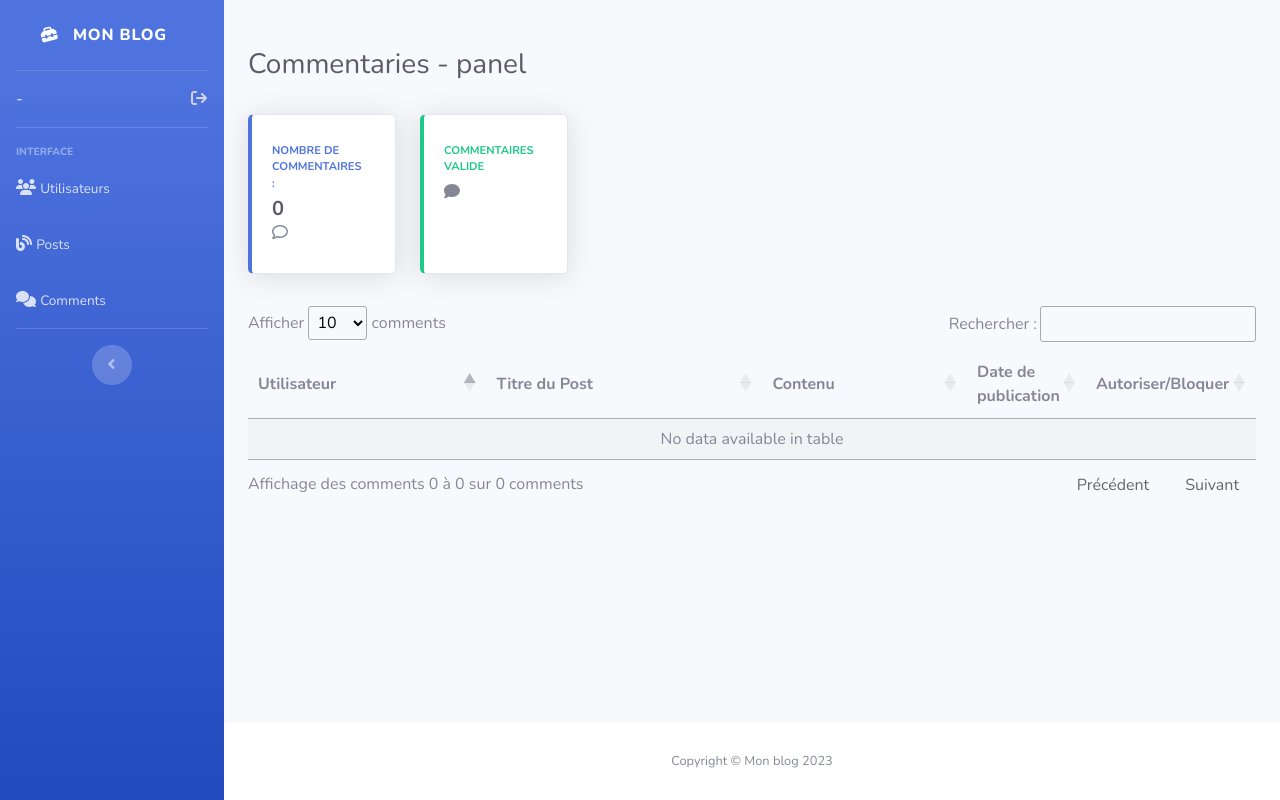
After one commit to Timothe-Raynaud/blog, a PHP site: template templates/back/pages/comments.html.twig in a window 1280 px wide. The commit adds this page. Run offline with PHP 8.4, Linux system fonts and the light colour scheme; the template is opened without the code that fills it, so the values that code supplies are empty; some libraries are stand-ins or nearby versions.

Commit message:
:sparkles: Add comments to back

```diff
--- a/public/js/back/datatable.js
+++ b/public/js/back/datatable.js
@@ -73,7 +73,39 @@ $(document).ready(function () {
             { responsivePriority: 2, targets: 5},
             { responsivePriority: 1, targets: 6},
             { responsivePriority: 1, targets: 7},
-        ]
+        ],
     });
 
 });
+
+
+// Comments Datatable
+$(document).ready(function () {
+    $('#comments-datatable').DataTable({
+        language: {
+            search: "Rechercher&nbsp;:",
+            lengthMenu:    "Afficher _MENU_ comments",
+            info:           "Affichage des comments _START_ &agrave; _END_ sur _TOTAL_ comments",
+            infoEmpty:      "Affichage des comments 0 &agrave; 0 sur 0 comments",
+            infoFiltered:   "(filtr&eacute; de _MAX_ &eacute;l&eacute;ments au total)",
+            paginate: {
+                first: "Premier",
+                previous: "Pr&eacute;c&eacute;dent",
+                next: "Suivant",
+                last: "Dernier"
+            },
+        },
+        "columnDefs": [
+
+            {
+                "width": "0",
+                "targets": 3
+            },
+            {
+                "width": "0",
+                "targets": 4
+            },
+        ],
+    });
+
+});
--- a/templates/back/layouts/_sidebar.html.twig
+++ b/templates/back/layouts/_sidebar.html.twig
@@ -29,7 +29,6 @@
             Interface
         </div>
 
-        <!-- Nav Item - Pages Collapse Menu -->
         <li class="nav-item">
             <a class="nav-link collapsed" href="/admin-users">
                 <i class="fa-solid fa-users"></i>
@@ -37,7 +36,6 @@
             </a>
         </li>
 
-        <!-- Nav Item - Utilities Collapse Menu -->
         <li class="nav-item">
             <a class="nav-link collapsed" href="/admin-posts">
                 <i class="fa-solid fa-blog"></i>
@@ -45,10 +43,15 @@
             </a>
         </li>
 
-        <!-- Divider -->
+        <li class="nav-item">
+            <a class="nav-link collapsed" href="/admin-comments">
+                <i class="fa-solid fa-comments"></i>
+                <span>Comments</span>
+            </a>
+        </li>
+
         <hr class="sidebar-divider d-none d-md-block">
 
-        <!-- Sidebar Toggler (Sidebar) -->
         <div class="text-center d-none d-md-inline">
             <button class="rounded-circle border-0" id="sidebarToggle"></button>
         </div>
--- /dev/null
+++ b/templates/back/pages/comments.html.twig
@@ -0,0 +1,99 @@
+{% extends 'back/layouts/layout.html.twig' %}
+
+{% block main %}
+
+    <div id="content">
+
+        <div class="container-fluid">
+
+            <div class="d-sm-flex align-items-center justify-content-between my-4">
+                <h1 class="h3 mb-0 text-gray-800 mt-4">Commentaries - panel</h1>
+            </div>
+
+            <div class="row">
+
+                <div class="col-xl-2 col-md-4 mb-6 my-2">
+                    <div class="card border-left-primary shadow h-100 py-2">
+                        <div class="card-body">
+                            <div class="row no-gutters align-items-center">
+                                <div class="col mr-2">
+                                    <div class="text-xs font-weight-bold text-primary text-uppercase mb-1">
+                                        Nombre de commentaires :
+                                    </div>
+                                    <div class="h5 mb-0 font-weight-bold text-gray-800">{{ comments|length }}</div>
+                                </div>
+                                <div class="col-auto">
+                                    <i class="fa-regular fa-comment"></i>
+                                </div>
+                            </div>
+                        </div>
+                    </div>
+                </div>
+
+                <div class="col-xl-2 col-md-4 mb-6 my-2">
+                    <div class="card border-left-success shadow h-100 py-2">
+                        <div class="card-body">
+                            <div class="row no-gutters align-items-center">
+                                <div class="col mr-2">
+                                    <div class="text-xs font-weight-bold text-success text-uppercase mb-1">
+                                        Commentaires valide
+                                    </div>
+                                    <div class="h5 mb-0 font-weight-bold text-gray-800">
+                                        {{ numberOfValidatedComments }}
+                                    </div>
+                                </div>
+                                <div class="col-auto">
+                                    <i class="fa-solid fa-comment"></i>
+                                </div>
+                            </div>
+                        </div>
+                    </div>
+                </div>
+
+                <div class="col-12 my-4">
+                    <table id="comments-datatable" class="display" style="width:100%">
+                        <thead>
+                            <tr>
+                                <th>Utilisateur</th>
+                                <th>Titre du Post</th>
+                                <th>Contenu</th>
+                                <th>Date de publication</th>
+                                <th>Autoriser/Bloquer</th>
+                            </tr>
+                        </thead>
+                        <tbody>
+                        {% for comment in comments %}
+                            <tr>
+                                <td>{{ comment.username }}</td>
+                                <td>{{ comment.postTitle }}</td>
+                                <td>{{ comment.content }}</td>
+                                <td>{{ comment.published_at }}</td>
+                                {% if comment.is_validated %}
+                                    <td class="text-center">
+                                        <a href="/admin-comment-block?{{ comment.comment_id }}"
+                                           class="btn bg-danger text-white" style="width: 40px; height: 40px;">
+                                            <i class="fa-solid fa-xmark"></i>
+                                        </a>
+                                    </td>
+                                {% else %}
+                                    <td class="text-center">
+                                        <a href="/admin-comment-validated?{{ comment.comment_id }}"
+                                           class="btn bg-success text-white" style="width: 40px; height: 40px;">
+                                            <i class="fa-solid fa-check"></i>
+                                        </a>
+                                    </td>
+                                {% endif %}
+                            </tr>
+                        {% endfor %}
+                        </tbody>
+                    </table>
+                </div>
+            </div>
+        </div>
+    </div>
+
+    <div id="users-back-flash" class="d-none"></div>
+
+    <script src="js/back/pages/comments.js"></script>
+
+{% endblock %}
--- a/templates/back/pages/users.html.twig
+++ b/templates/back/pages/users.html.twig
@@ -7,7 +7,7 @@
         <div class="container-fluid">
 
             <div class="d-sm-flex align-items-center justify-content-between my-4">
-                <h1 class="h3 mb-0 text-gray-800 mt-4">Utilisateur - pannel</h1>
+                <h1 class="h3 mb-0 text-gray-800 mt-4">Utilisateurs - panel</h1>
             </div>
 
             <div class="row">
```
Also changed, not shown: public/js/back/pages/users.js (+30 -30 lines), src/Controller/Back/BackCommentsController.php (added, +88 -0 lines), src/Manager/RooterManager.php (+19 -4 lines), src/Repository/CommentsRepository.php (+23 -2 lines), templates/back/pages/posts.html.twig (+6 -6 lines), templates/front/pages/blog/post.html.twig (+12 -9 lines), public/css/front/styles.css.
